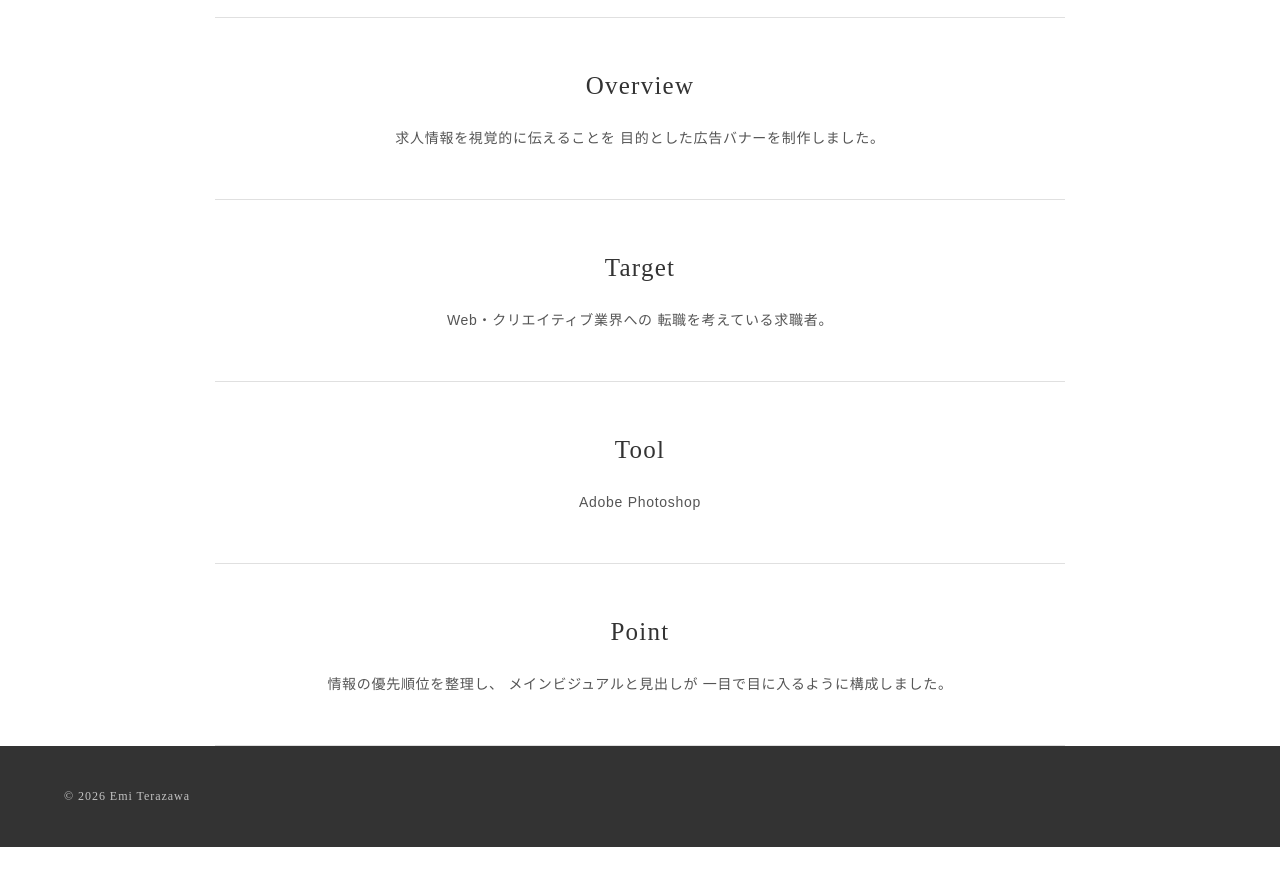
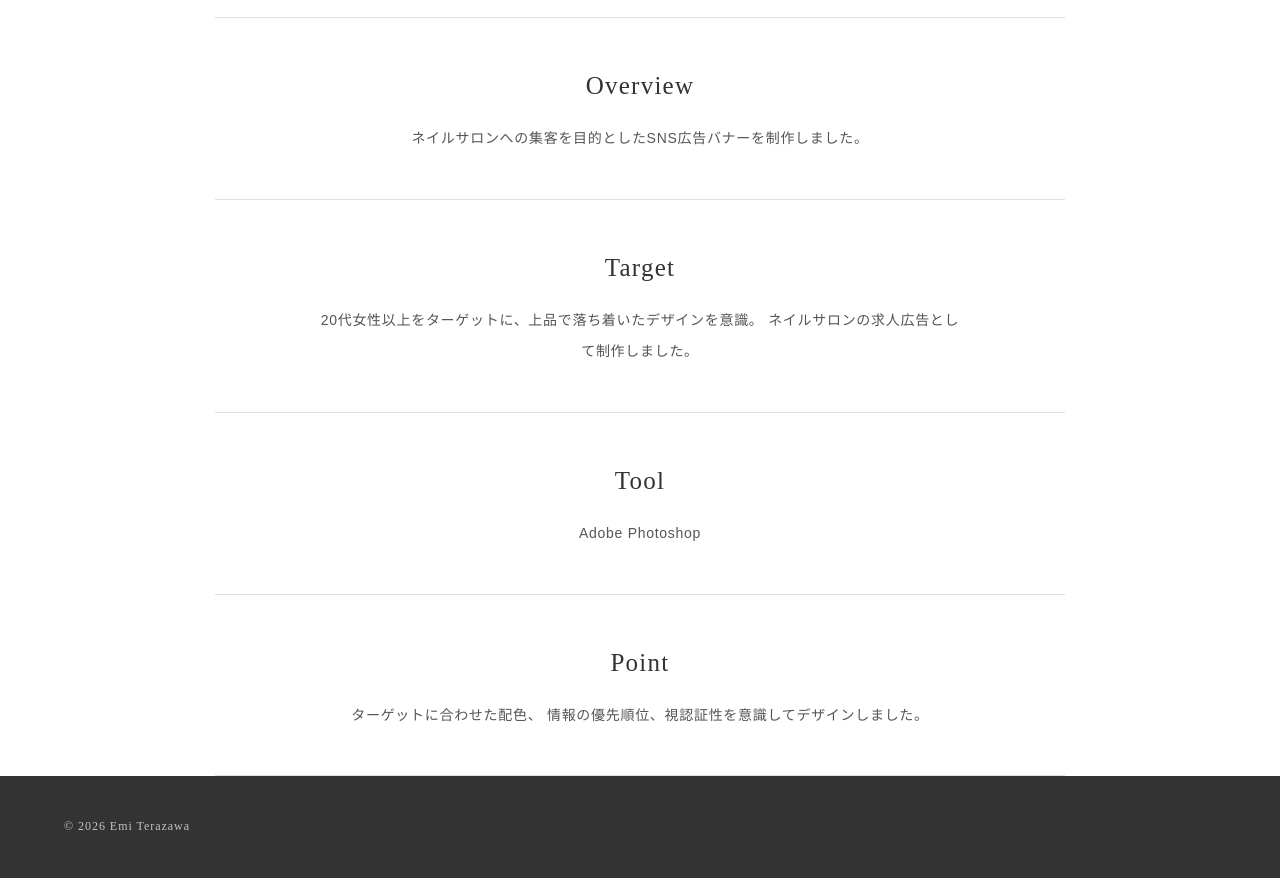
Before and after one commit to emi1088/portfolio, a plain HTML site: page works/nail-banner.html in a window 1280 px wide. Shown: the part 960-1838 px from the top of the page. Before the commit the page ends 1807 px from the top, so only its background shows below. Drawn offline with Linux system fonts and the light colour scheme.

Commit message:
Update nail-banner.html

```diff
--- a/works/nail-banner.html
+++ b/works/nail-banner.html
@@ -89,8 +89,7 @@
             </h2>
 
             <p>
-                求人情報を視覚的に伝えることを
-                目的とした広告バナーを制作しました。
+                ネイルサロンへの集客を目的としたSNS広告バナーを制作しました。<br>
             </p>
 
         </div>
@@ -103,8 +102,8 @@
             </h2>
 
             <p>
-                Web・クリエイティブ業界への
-                転職を考えている求職者。
+                20代女性以上をターゲットに、上品で落ち着いたデザインを意識。
+                ネイルサロンの求人広告として制作しました。
             </p>
 
         </div>
@@ -130,9 +129,8 @@
             </h2>
 
             <p>
-                情報の優先順位を整理し、
-                メインビジュアルと見出しが
-                一目で目に入るように構成しました。
+                ターゲットに合わせた配色、
+                情報の優先順位、視認証性を意識してデザインしました。
             </p>
 
         </div>
```
